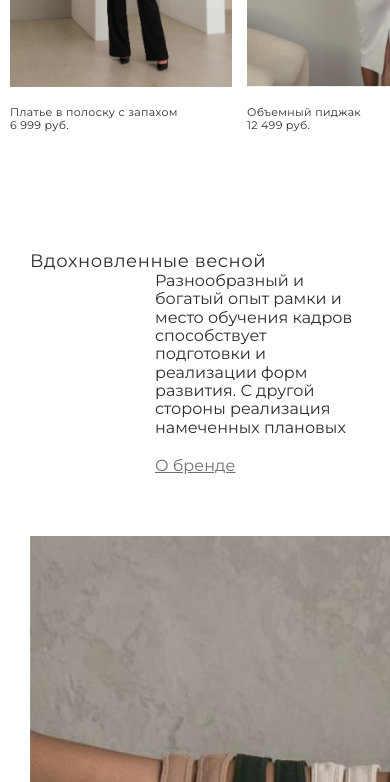
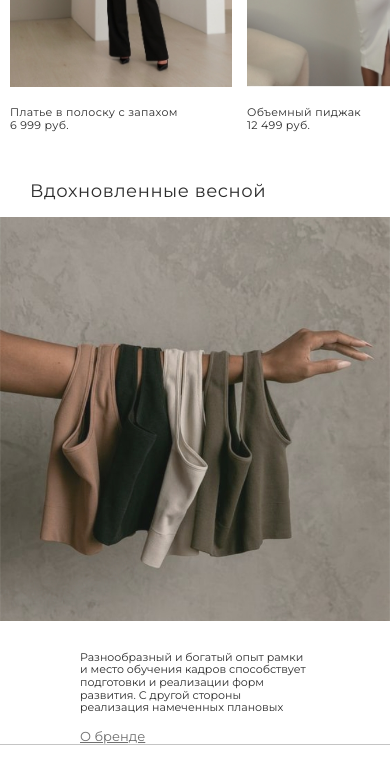
Before and after one commit to Anna-Danilova/sarafan, a website: page app/index.html in a window 390 px wide. Shown: the part 980-1762 px from the top of the page. Drawn offline with nearby package versions, Linux system fonts and the light colour scheme; a web font is replaced by a local one.

Commit message:
Адаптив PROMO до max-width: 320px

```diff
--- a/app/index.html
+++ b/app/index.html
@@ -399,8 +399,12 @@
                 <a class="promo__link" href="about.html">О бренде</a>
               </div>
               <div class="promo__images">
-                <img class="promo__img" src="images/products/tops.jpeg" alt="Топы" />
-                <img class="promo__img" src="../images/products/tops-2.jpeg" alt="Топы" />
+                <div class="promo__img-wrapper">
+                  <img class="promo__img" src="images/products/tops.jpeg" alt="Топы" />
+                </div>
+                <div class="promo__img-wrapper">
+                  <img class="promo__img" src="../images/products/tops-2.jpeg" alt="Топы" />
+                </div>
               </div>
             </div>
           </div>
--- a/app/scss/_media.scss
+++ b/app/scss/_media.scss
@@ -124,6 +124,25 @@
     }
   }
 
+  .promo {
+    padding-top: 50px;
+
+    &__description {
+      max-width: 230px;
+      margin-left: 20px;
+      font-size: 11px;
+    }
+
+    &__link {
+      margin-top: 15px;
+      font-size: 13px;
+    }
+
+    &__images {
+      margin-top: 15px;
+    }
+  }
+
   .footer {
     &__wrapper {
       flex-direction: column;
@@ -214,6 +233,22 @@
     }
   }
 
+  .promo {
+    &__img-wrapper {
+      margin-left: calc(50% - 50vw);
+      margin-right: calc(50% - 50vw);
+      &:last-child {
+        display: none;
+      }
+    }
+
+    &__description {
+      margin: 0 auto;
+      margin-top: 25px;
+      order: 2;
+    }
+  }
+
   .footer {
     &__logo {
       order: 1;
--- a/app/scss/blocks/_promo.scss
+++ b/app/scss/blocks/_promo.scss
@@ -24,4 +24,9 @@
     width: 100%;
     margin-top: 60px;
   }
+
+  &__img {
+    max-width: 100%;
+    height: auto;
+  }
 }
--- a/app/scss/blocks/_title.scss
+++ b/app/scss/blocks/_title.scss
@@ -6,6 +6,7 @@
   line-height: 114%;
   letter-spacing: 0.03em;
   color: $main-color;
+  cursor: default;
 
   &--product {
     font-size: 16px;
```
Also changed, not shown: app/pages/index.html (+6 -2 lines), app/css/style.min.css.
